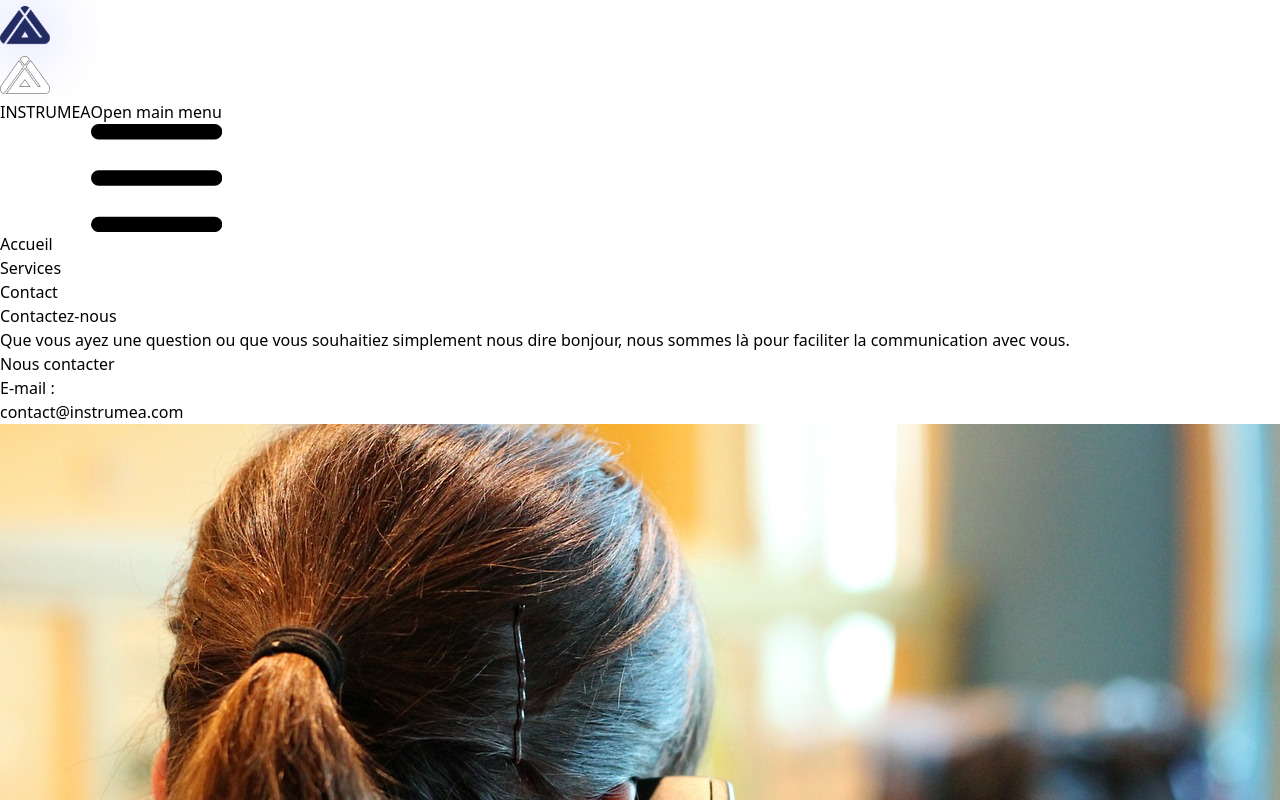
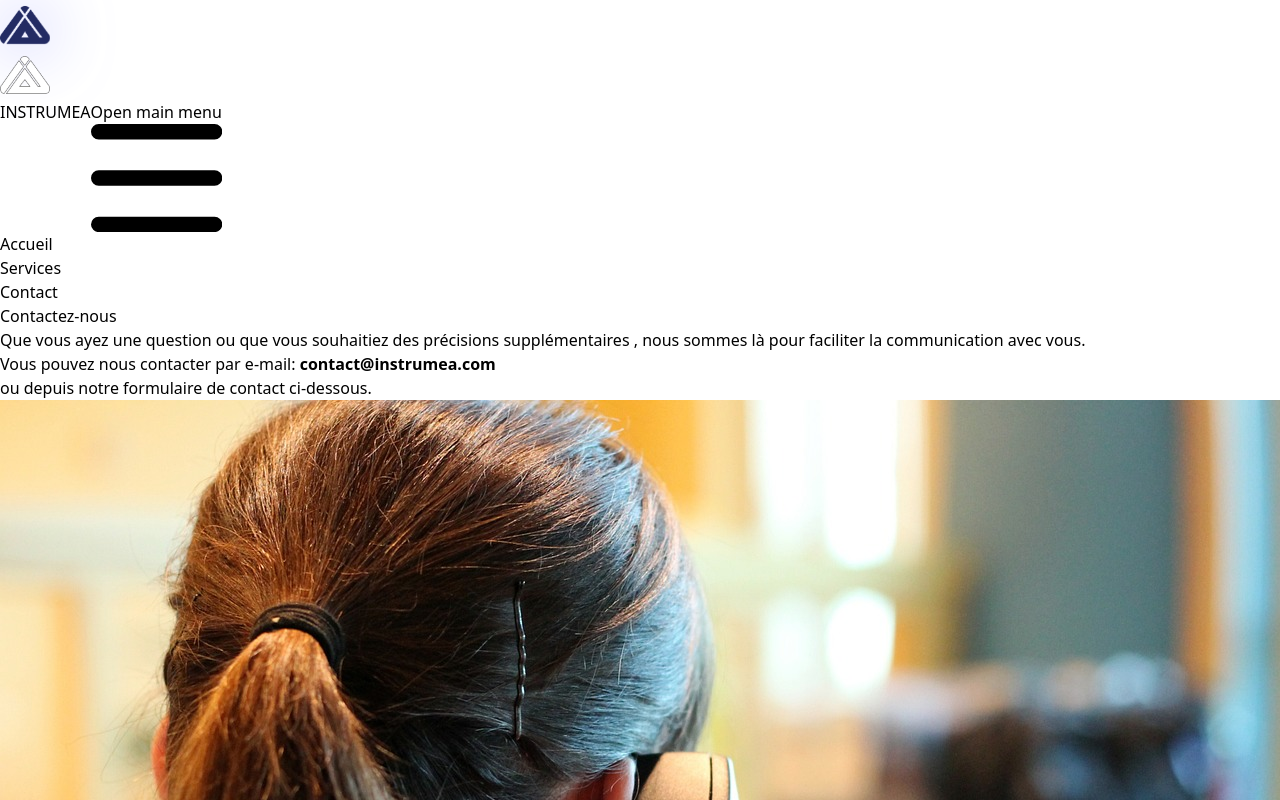
Before and after one commit to AmineELBAZI/store_LP, a React (Vite) app: page /contact in a window 1280 px wide. Shown: the top 800 px of the page. Built offline with nearby package versions, Linux system fonts and the light colour scheme.

Commit message:
fix:updat

```diff
--- a/src/pages/contact.jsx
+++ b/src/pages/contact.jsx
@@ -82,21 +82,23 @@ const Contact = () => {
                 <h2 className="text-cyan-950 font-manrope text-4xl lg:text-4xl  font-bold leading-10 mb-5 text-center lg:text-left dark:text-white hover:text-lime-600  duration-700" style={fadeInAnimation}>
                   Contactez-nous
                 </h2>
-                <p className="text-gray-800 text-2xl font-normal leading-7 mb-7 text-center lg:text-left m-10 dark:text-white hover:text-lime-600 hover:pl-6 hover:pt-6 duration-700" style={fadeInAnimation}>
-                  Que vous ayez une question ou que vous souhaitiez simplement nous dire bonjour, nous sommes là pour faciliter la communication avec vous.
+                <p className="text-gray-800 text-xl lg:text-2xl xl:text-2xl  font-semibold  leading-7 mb-7 text-center lg:text-left m-10 dark:text-white hover:text-lime-600 hover:pl-6 hover:pt-6 duration-700" style={fadeInAnimation}>
+                  Que vous ayez une question ou que vous souhaitiez des précisions supplémentaires , nous sommes là pour faciliter la communication avec vous.
                 </p>
                 <div className="mb-8 p-8">
                   <div className="flex flex-col lg:flex-row lg:items-center lg:gap-12">
                     <div>
 
-                    <h3 className=" text-xl lg:text-3xl xl:text-3xl  font-semibold leading-8 text-center lg:text-left dark:text-white text-lime-600   duration-700" style={fadeInAnimation}>
-                    Nous contacter
+
+                      <h3 className="p-1 text-gray-700 text-xl lg:text-2xl xl:text-2xl  font-semibold leading-8 text-center lg:text-left dark:text-white   duration-700" style={fadeInAnimation}>
+                      Vous pouvez nous contacter par e-mail:   <b className='font-bold'>contact@instrumea.com</b>
                       </h3>
-                      <h3 className="p-4 text-gray-700 text-xl lg:text-2xl xl:text-2xl  font-semibold leading-8 text-center lg:text-left dark:text-white   duration-700" style={fadeInAnimation}>
-                        E-mail :
+
+                      <h3 className="pl-16 text-gray-700 text-xl lg:text-2xl xl:text-2xl  font-semibold leading-8 text-center lg:text-left dark:text-white  hover:pt-6 duration-700" style={fadeInAnimation}>
+                        ou depuis notre formulaire de contact ci-dessous.
                       </h3>
                       <h3 className="pl-6 text-gray-700 text-xl lg:text-2xl xl:text-2xl  font-semibold leading-8 text-center lg:text-left dark:text-white hover:text-lime-600  hover:pt-6 duration-700" style={fadeInAnimation}>
-                        contact@instrumea.com
+
                       </h3>
                     </div>
 
--- a/src/pages/services.jsx
+++ b/src/pages/services.jsx
@@ -103,7 +103,7 @@ const Services = () => {
           className="absolute transform translate-x-0 md:translate-x-[50%] lg:translate-x-[90%] w-11/12 md:w-2/3 lg:w-2/4 mt-20 md:mt-[300px] lg:mt-[550px] z-20  justify-end hidden lg:block"
           style={{ gap: '0px' }}
         >
-          <div className="bg-lime-400 border border-gray-200 shadow-lg overflow-hidden rounded-b-full   relative h-[250px] md:h-[350px] lg:h-[400px] w-full md:w-[400px] lg:w-[500px] p-4 md:p-6 lg:p-8 opacity-90 flex justify-center items-center transform transition hover:scale-105">
+          <div className="bg-[#9cda6c] border border-gray-200 shadow-lg overflow-hidden rounded-b-full   relative h-[250px] md:h-[350px] lg:h-[400px] w-full md:w-[400px] lg:w-[500px] p-4 md:p-6 lg:p-8 opacity-90 flex justify-center items-center transform transition hover:scale-105">
             <a className="block h-full" style={fadeInAnimation}>
               <img
                 className="object-cover w-30 h-30 mb-4 mx-auto animate-pulse duration-900"
@@ -112,7 +112,7 @@ const Services = () => {
                 style={{ filter: 'invert(1)' }}
               />
               {/* Title with overlay */}
-              <h5 className="absolute inset-0 mt-12 md:mt-16 lg:mt-20 flex items-center justify-center text-white text-sm md:text-3xl lg:text-3xl font-bold tracking-tight text-center" style={fadeInAnimation}>
+              <h5 className="absolute inset-0 mt-12 md:mt-16 lg:mt-20 flex items-center justify-center text-black text-sm md:text-3xl lg:text-3xl font-bold tracking-tight text-center" style={fadeInAnimation}>
                 Présentation de nos services et domaines d'expertise
               </h5>
             </a>
@@ -129,7 +129,7 @@ const Services = () => {
           <div className="text-lg sm:text-xl leading-relaxed p-6 mt-8 sm:p-12 fade-in-up">
             <AnimationWrapper transition={{ duration: 1, delay: 0.2 }}>
               <h2 className="text-amber-700 text-3xl sm:text-5xl font-bold mb-6 sm:mb-8">
-                <p className=" font-bold mb-4 text-lime-600 dark:text-white dark:bg-gray-900 m-4 hover:pl-6 duration-500">
+                <p className=" font-bold mb-4 text-black hover:text-blue-700 dark:text-white dark:bg-gray-900 m-4 hover:pl-6 duration-500">
                   Présentation de notre entreprise et de ses processus :
                 </p>
               </h2>
```
